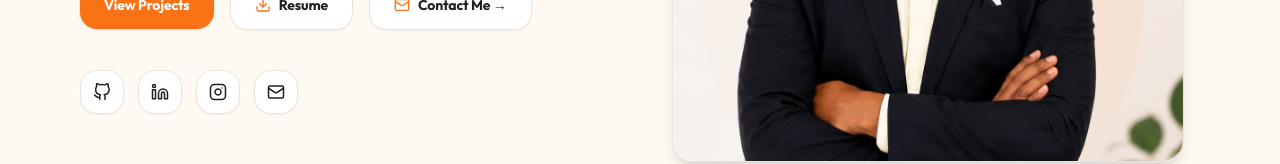
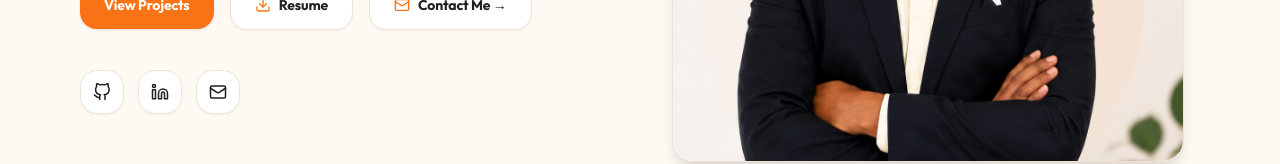
Before and after one commit to AltimaOak/AltimaOak-Portfolio, a Next.js app: page / in a window 1280 px wide. Shown: the part 453-617 px from the top of the page. Built offline with nearby package versions, Linux system fonts and the light colour scheme.

Commit message:
remove ins

```diff
--- a/src/components/Hero.tsx
+++ b/src/components/Hero.tsx
@@ -129,15 +129,6 @@ export default function Hero() {
               <LinkedIn className="w-4.5 h-4.5" />
             </a>
             <a
-              href="https://instagram.com"
-              target="_blank"
-              rel="noopener noreferrer"
-              className="w-11 h-11 rounded-xl bg-white border border-[#F0E3D6] flex items-center justify-center text-[#202124] hover:text-[#F97316] hover:border-[#F97316]/40 shadow-xs transition-all hover:scale-105"
-              aria-label="Instagram"
-            >
-              <Instagram className="w-4.5 h-4.5" />
-            </a>
-            <a
               href={`mailto:${profileData.contact.email}`}
               className="w-11 h-11 rounded-xl bg-white border border-[#F0E3D6] flex items-center justify-center text-[#202124] hover:text-[#F97316] hover:border-[#F97316]/40 shadow-xs transition-all hover:scale-105"
               aria-label="Email"
```
